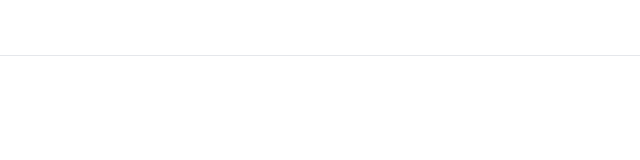
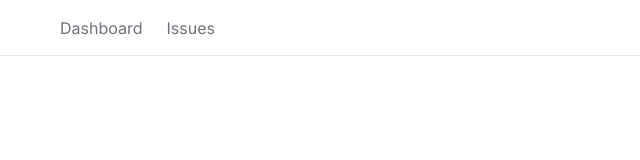
Before and after one commit to jurecapuder/IssueTracker, a Next.js app: page / in a window 1280 px wide. Shown: the top 160 px of the page, without its empty margins (0-640 px from the left). Built offline with nearby package versions, Linux system fonts and the light colour scheme.

Commit message:
Add links to NavBar

```diff
--- a/app/NavBar.tsx
+++ b/app/NavBar.tsx
@@ -3,6 +3,11 @@
 import { FaBug } from "react-icons/fa";
 
 const NavBar = () => {
+  const links = [
+    { label: "Dashboard", href: "/" },
+    { label: "Issues", href: "/issues" },
+  ]
+
   return (
     <nav className="flex space-x-6 border-b mb-5 px-5 h-14 items-center">
       <Link href="/">
@@ -10,17 +15,15 @@
       </Link>
 
       <ul className="flex space-x-6">
-        <li>
-          <Link href="/">
-            Dashboard
+        {links.map(link => (
+          <Link
+            key={link.href}
+            className="text-zinc-500 hover:text-zinc-800 transition-colors"
+            href={link.href}
+          >
+            {link.label}
           </Link>
-        </li>
-
-        <li>
-          <Link href="/issues">
-            Issues
-          </Link>
-        </li>
+        ))}
       </ul>
     </nav>
   )
```
